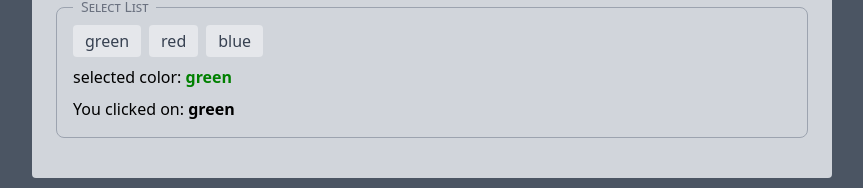
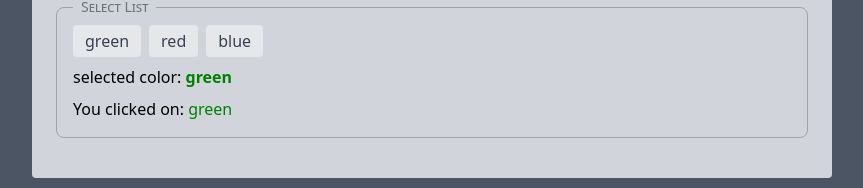
Before and after one commit to edwardtanguay/vue3-showcase-site, a Vue app: page /examples001 in a window 1280 px wide. Both pictures are taken after a click on the button "green". Shown: the part 450-638 px from the top of the page, without its empty margins (208-1071 px from the left). Built offline with nearby package versions, Linux system fonts and the light colour scheme.

Commit message:
showing as colors

```diff
--- a/src/examples/ExampleSelectList.vue
+++ b/src/examples/ExampleSelectList.vue
@@ -67,7 +67,7 @@ export default defineComponent({
 			}}</span>
 		</div>
 		<div v-if="selectedColors.length > 0">
-			You clicked on: <span v-html="selectedColors.map((m) => `<span style='font-weight: bold'>${m.text}</span>`).join(', ')"></span>
+			You clicked on: <span v-html="selectedColors.map((m) => `<span style='color: ${m.htmlCode}'>${m.text}</span>`).join(', ')"></span>
 		</div>
 	</section>
 </template>
```
